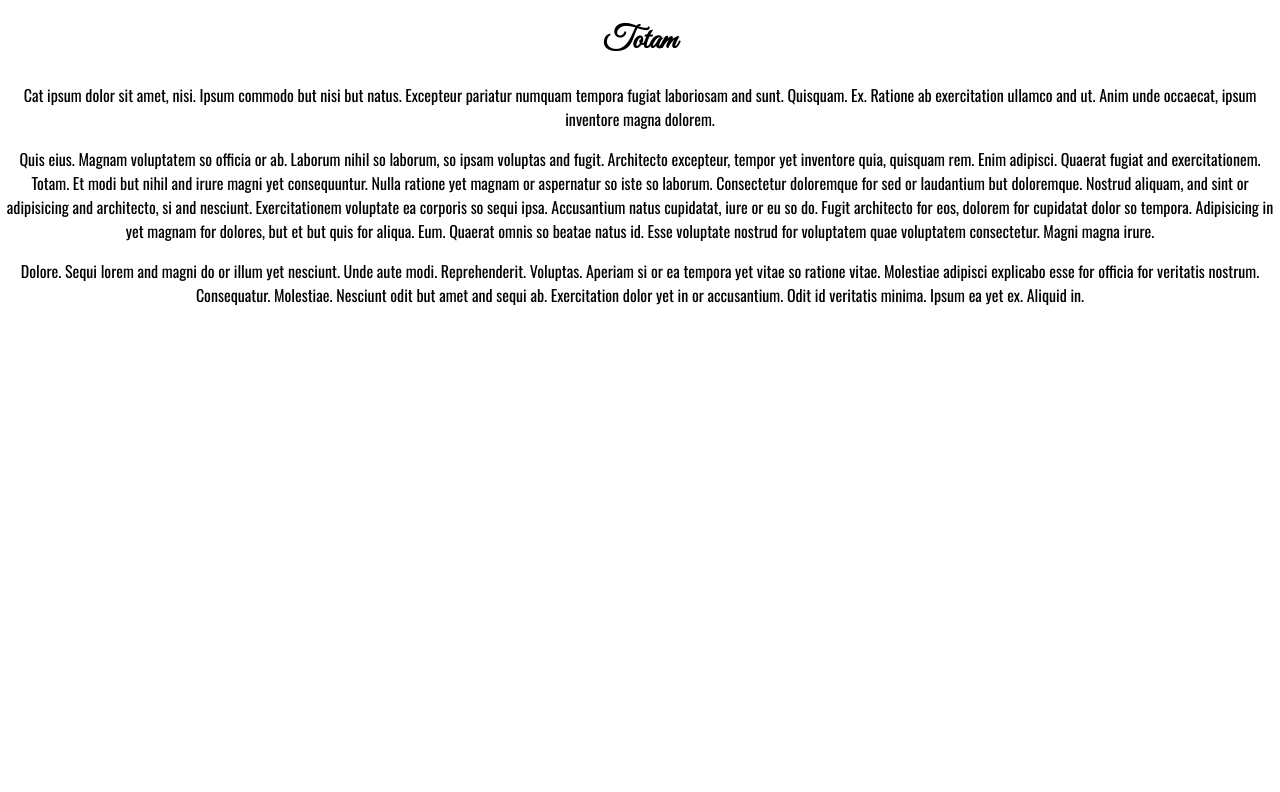
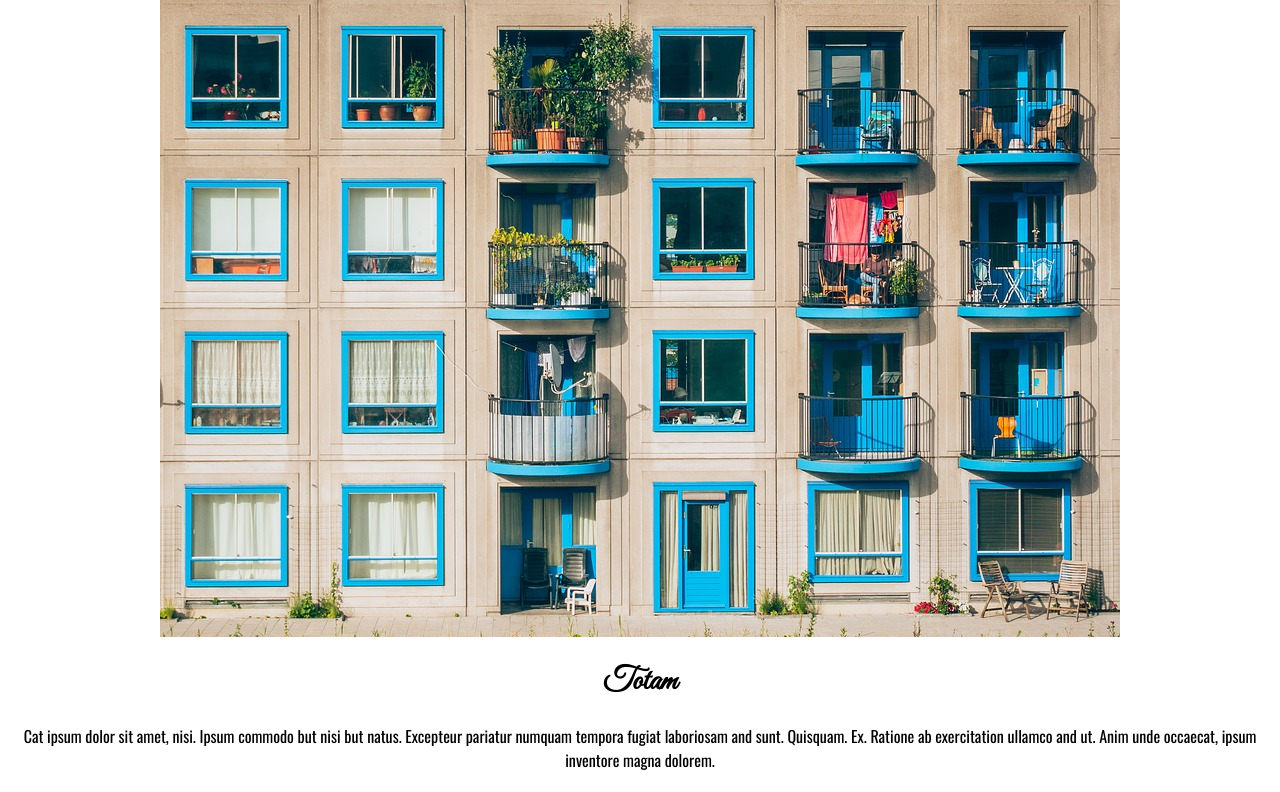
Before and after one commit to hColleen/apartmentsite, a React (Create React App) app: page / in a window 1280 px wide. Shown: the top 792 px of the page. Built offline with nearby package versions, Linux system fonts and the light colour scheme.

Commit message:
header image added

```diff
--- a/src/components/Header.js
+++ b/src/components/Header.js
@@ -1,9 +1,16 @@
-import React, { Component } from 'react';
+import React, { Component } from 'react'
+import headerImage from '../images/header.jpg'
 
-export default class Header extends Component{
-    render(){
-        return(
-            <h1 className = "communityName">Totam</h1>
+export default class Header extends Component {
+    render() {
+        return (
+            <div>
+                <img
+                    src={headerImage}
+                    alt="View of Community"
+                />
+                <h1 className="communityName">Totam</h1>
+            </div>
         )
     }
 }
```
Also changed, not shown: src/images/bedroom1.jpg (renamed from src/images/apartment-1966535_960_720.jpg).
